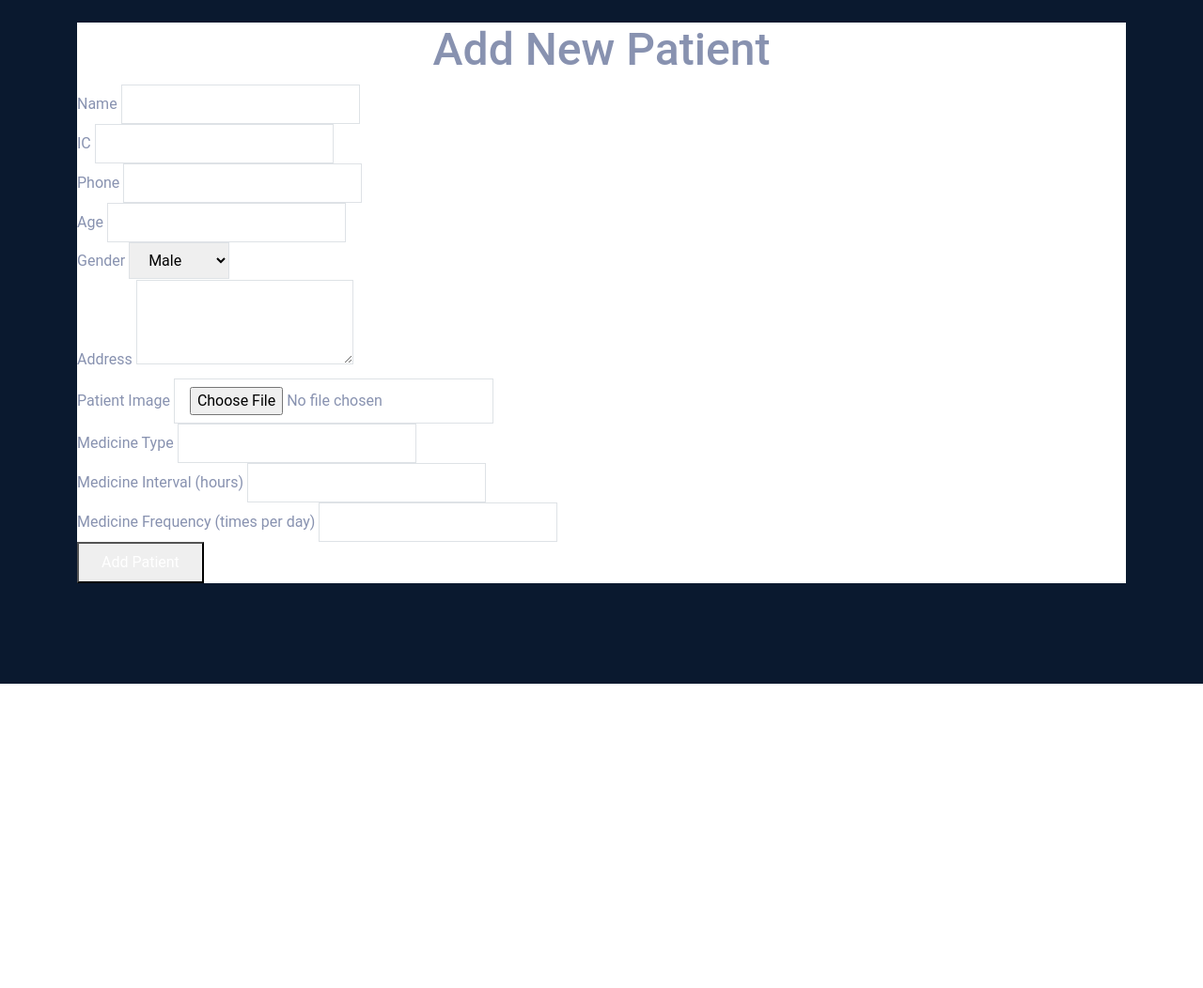
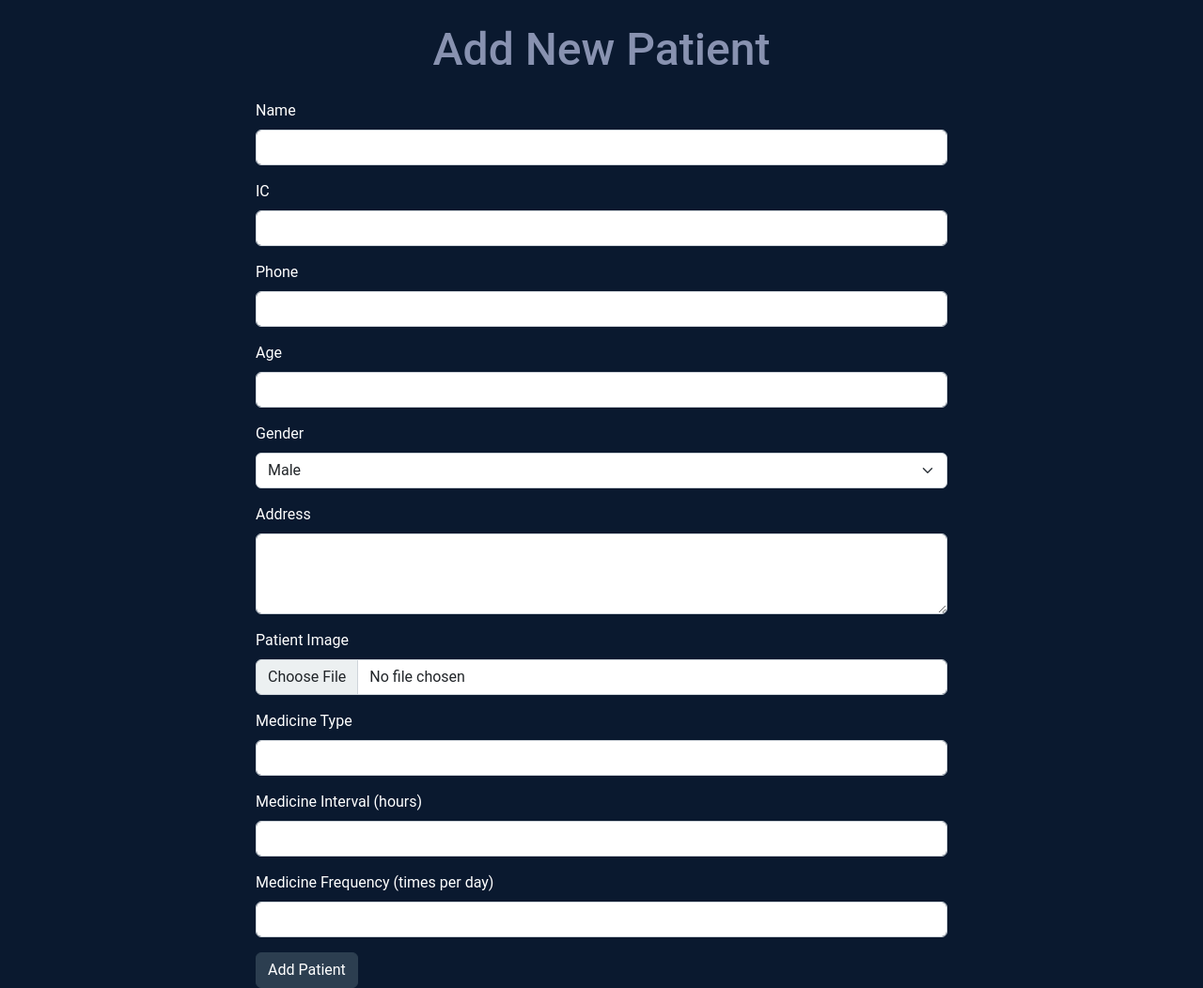
Before and after one commit to yiyanglaw/first_pg, a Flask app: page /add_patient in a window 1280 px wide. Shown: the part 72-1124 px from the top of the page at 94% size. Before the commit the page ends 800 px from the top, so only its background shows below. Run offline with Flask 2, Linux system fonts and the light colour scheme; the visitor is signed in with stand-in values (Sample User, id 1); some libraries are stand-ins or nearby versions.

Commit message:
Update add_patient.html

```diff
--- a/templates/add_patient.html
+++ b/templates/add_patient.html
@@ -1,58 +1,59 @@
 {% extends "base.html" %}
 {% block content %}
-<div class="bg-white shadow-xl rounded-lg p-8 max-w-2xl mx-auto">
-    <h1 class="text-3xl font-bold text-center mb-8 text-indigo-600">Add New Patient</h1>
-    <form method="post" enctype="multipart/form-data">
-        <div class="grid grid-cols-1 md:grid-cols-2 gap-6">
-            <div>
-                <label for="name" class="block mb-2 text-sm font-medium text-gray-600">Name</label>
-                <input type="text" class="w-full px-3 py-2 placeholder-gray-300 border border-gray-300 rounded-md focus:outline-none focus:ring focus:ring-indigo-100 focus:border-indigo-300" id="name" name="name" required>
+<h1 class="text-center mb-4">Add New Patient</h1>
+<div class="row">
+    <div class="col-md-8 offset-md-2">
+        <form method="post" enctype="multipart/form-data">
+            <div class="mb-3">
+                <label for="name" class="form-label">Name</label>
+                <input type="text" class="form-control" id="name" name="name" required>
             </div>
-            <div>
-                <label for="ic" class="block mb-2 text-sm font-medium text-gray-600">IC</label>
-                <input type="text" class="w-full px-3 py-2 placeholder-gray-300 border border-gray-300 rounded-md focus:outline-none focus:ring focus:ring-indigo-100 focus:border-indigo-300" id="ic" name="ic" required>
+            <div class="mb-3">
+                <label for="ic" class="form-label">IC</label>
+                <input type="text" class="form-control" id="ic" name="ic" required>
             </div>
-            <div>
-                <label for="phone" class="block mb-2 text-sm font-medium text-gray-600">Phone</label>
-                <input type="text" class="w-full px-3 py-2 placeholder-gray-300 border border-gray-300 rounded-md focus:outline-none focus:ring focus:ring-indigo-100 focus:border-indigo-300" id="phone" name="phone" required>
+            <div class="mb-3">
+                <label for="phone" class="form-label">Phone</label>
+                <input type="text" class="form-control" id="phone" name="phone" required>
             </div>
-            <div>
-                <label for="age" class="block mb-2 text-sm font-medium text-gray-600">Age</label>
-                <input type="number" class="w-full px-3 py-2 placeholder-gray-300 border border-gray-300 rounded-md focus:outline-none focus:ring focus:ring-indigo-100 focus:border-indigo-300" id="age" name="age" required>
+            <div class="mb-3">
+                <label for="age" class="form-label">Age</label>
+                <input type="number" class="form-control" id="age" name="age" required>
             </div>
-            <div>
-                <label for="gender" class="block mb-2 text-sm font-medium text-gray-600">Gender</label>
-                <select class="w-full px-3 py-2 border border-gray-300 rounded-md focus:outline-none focus:ring focus:ring-indigo-100 focus:border-indigo-300" id="gender" name="gender" required>
+            <div class="mb-3">
+                <label for="gender" class="form-label">Gender</label>
+                <select class="form-select" id="gender" name="gender" required>
                     <option value="Male">Male</option>
                     <option value="Female">Female</option>
                     <option value="Other">Other</option>
                 </select>
             </div>
-            <div>
-                <label for="address" class="block mb-2 text-sm font-medium text-gray-600">Address</label>
-                <textarea class="w-full px-3 py-2 placeholder-gray-300 border border-gray-300 rounded-md focus:outline-none focus:ring focus:ring-indigo-100 focus:border-indigo-300" id="address" name="address" rows="3" required></textarea>
+            <div class="mb-3">
+                <label for="address" class="form-label">Address</label>
+                <textarea class="form-control" id="address" name="address" rows="3" required></textarea>
             </div>
-            <div>
-                <label for="image" class="block mb-2 text-sm font-medium text-gray-600">Patient Image</label>
-                <input type="file" class="w-full px-3 py-2 border border-gray-300 rounded-md focus:outline-none focus:ring focus:ring-indigo-100 focus:border-indigo-300" id="image" name="image">
+            <div class="mb-3">
+                <label for="image" class="form-label">Patient Image</label>
+                <input type="file" class="form-control" id="image" name="image">
             </div>
-            <div>
-                <label for="medicine_type" class="block mb-2 text-sm font-medium text-gray-600">Medicine Type</label>
-                <input type="text" class="w-full px-3 py-2 placeholder-gray-300 border border-gray-300 rounded-md focus:outline-none focus:ring focus:ring-indigo-100 focus:border-indigo-300" id="medicine_type" name="medicine_type" required>
+            <div class="mb-3">
+                <label for="medicine_type" class="form-label">Medicine Type</label>
+                <input type="text" class="form-control" id="medicine_type" name="medicine_type" required>
             </div>
-            <div>
-                <label for="medicine_interval" class="block mb-2 text-sm font-medium text-gray-600">Medicine Interval (hours)</label>
-                <input type="number" class="w-full px-3 py-2 placeholder-gray-300 border border-gray-300 rounded-md focus:outline-none focus:ring focus:ring-indigo-100 focus:border-indigo-300" id="medicine_interval" name="medicine_interval" required>
+            <div class="mb-3">
+                <label for="medicine_interval" class="form-label">Medicine Interval (hours)</label>
+                <input type="number" class="form-control" id="medicine_interval" name="medicine_interval" required>
             </div>
-            <div>
-                <label for="medicine_frequency" class="block mb-2 text-sm font-medium text-gray-600">Medicine Frequency (times per day)</label>
-                <input type="number" class="w-full px-3 py-2 placeholder-gray-300 border border-gray-300 rounded-md focus:outline-none focus:ring focus:ring-indigo-100 focus:border-indigo-300" id="medicine_frequency" name="medicine_frequency" required onchange="updateMedicineTimes()">
+            <div class="mb-3">
+                <label for="medicine_frequency" class="form-label">Medicine Frequency (times per day)</label>
+                <input type="number" class="form-control" id="medicine_frequency" name="medicine_frequency" required onchange="updateMedicineTimes()">
             </div>
-        </div>
-        <div id="medicine_times_container" class="mt-6"></div>
-        <button type="submit" class="w-full mt-6 bg-indigo-600 text-white px-4 py-2 rounded-lg hover:bg-indigo-700 focus:outline-none focus:shadow-outline-indigo focus:border-indigo-700">Add Patient</button>
-    </form>
+            <div id="medicine_times_container"></div>
+            <button type="submit" class="btn btn-primary">Add Patient</button>
+        </form>
+    </div>
 </div>
+
 <script>
 function updateMedicineTimes() {
     const frequency = document.getElementById('medicine_frequency').value;
@@ -61,10 +62,10 @@ function updateMedicineTimes() {
 
     for (let i = 1; i <= frequency; i++) {
         const div = document.createElement('div');
-        div.className = 'mb-4';
+        div.className = 'mb-3';
         div.innerHTML = `
-            <label for="medicine_time_${i}" class="block mb-2 text-sm font-medium text-gray-600">Medicine Time ${i}</label>
-            <input type="time" class="w-full px-3 py-2 placeholder-gray-300 border border-gray-300 rounded-md focus:outline-none focus:ring focus:ring-indigo-100 focus:border-indigo-300" id="medicine_time_${i}" name="medicine_time_${i}" required>
+            <label for="medicine_time_${i}" class="form-label">Medicine Time ${i}</label>
+            <input type="time" class="form-control" id="medicine_time_${i}" name="medicine_time_${i}" required>
         `;
         container.appendChild(div);
     }
```
